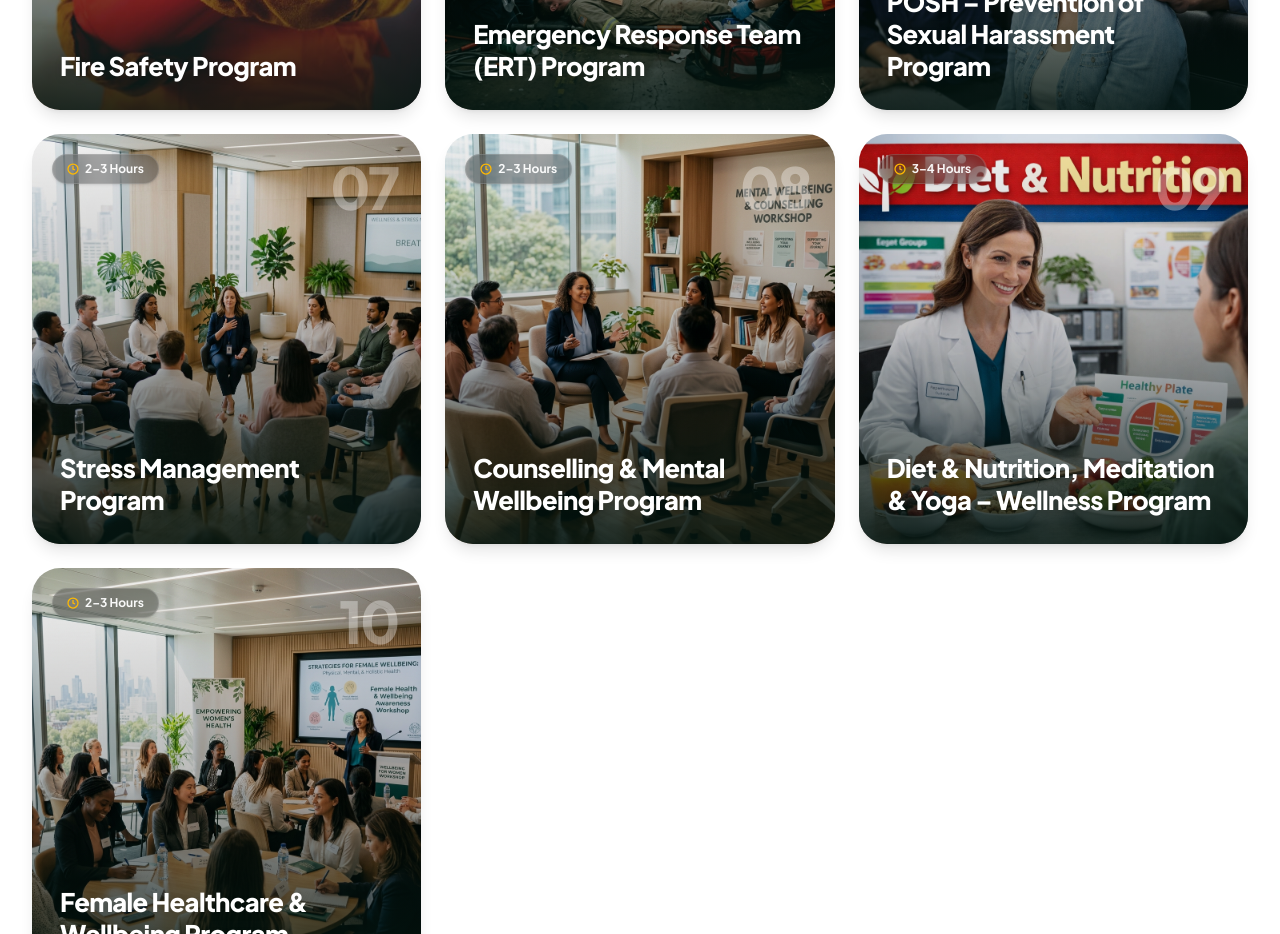
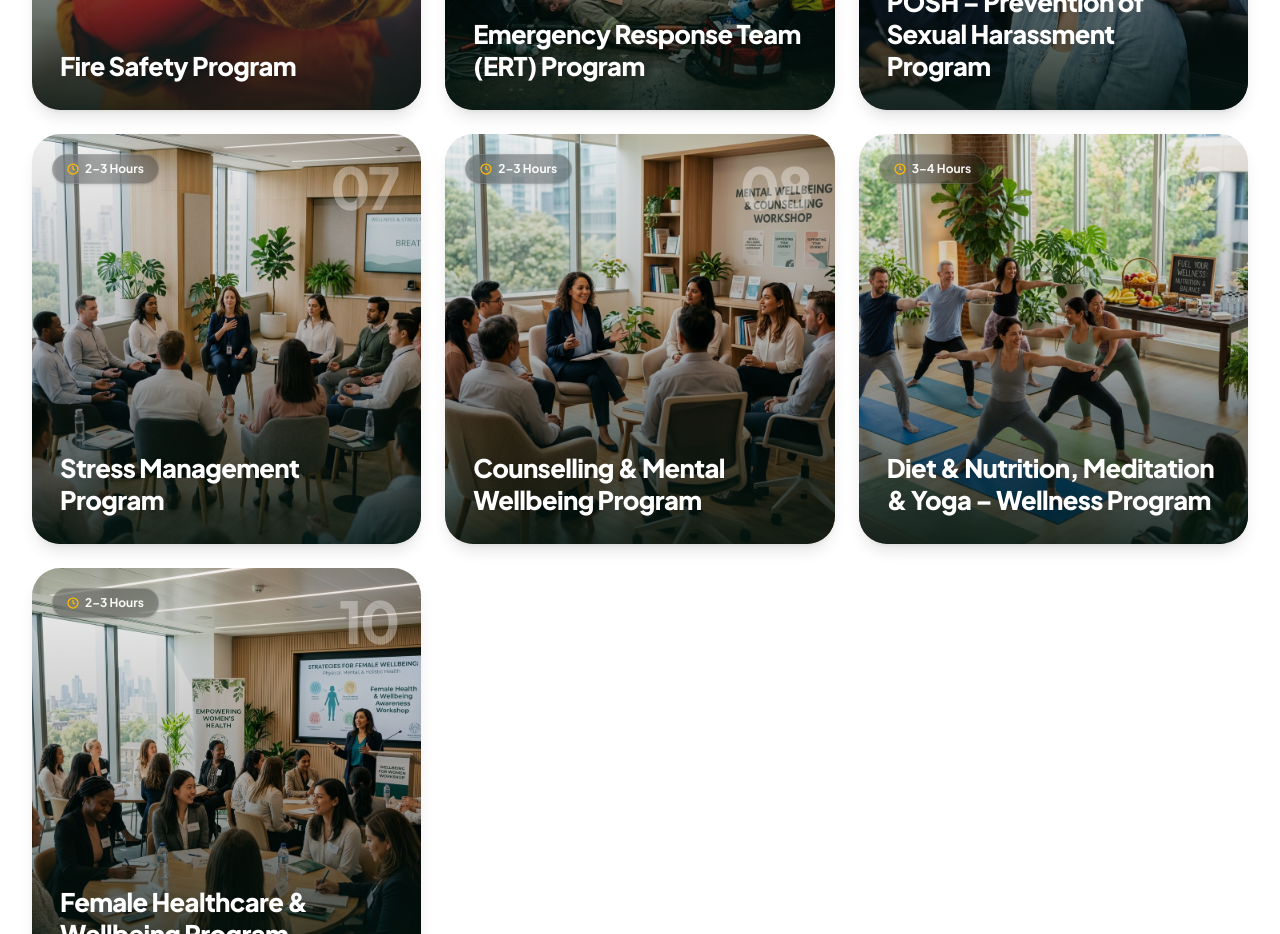
Before and after one commit to rahulpatildr72-client/ASAP-Health-Care-and-Safety, a Next.js app: page / in a window 1280 px wide. Shown: the part 2120-3054 px from the top of the page. Built offline with nearby package versions, Linux system fonts and the light colour scheme.

Commit message:
feat(courses): update POSH image and add Diet & Nutrition image as secondary showcase image

```diff
--- a/app/courses/[slug]/page.tsx
+++ b/app/courses/[slug]/page.tsx
@@ -1,5 +1,6 @@
 import type { Metadata } from "next";
 import Link from "next/link";
+import Image from "next/image";
 import { notFound } from "next/navigation";
 import CTABanner from "@/components/CTABanner";
 import ParallaxImage from "@/components/ParallaxImage";
@@ -132,6 +133,19 @@ export default async function CoursePage({ params }: Props) {
                   <p key={para.slice(0, 40)}>{para}</p>
                 ))}
               </div>
+
+              {course.secondaryImage && (
+                <div className="mt-8 overflow-hidden rounded-2xl border border-[rgba(0,0,0,0.08)] shadow-md">
+                  <div className="relative aspect-[16/9] w-full">
+                    <Image
+                      src={course.secondaryImage}
+                      alt={`${course.title} feature session`}
+                      fill
+                      className="object-cover"
+                    />
+                  </div>
+                </div>
+              )}
             </FadeIn>
 
             <FadeIn delay={0.2} className="mt-16 border-t border-[rgba(0,0,0,0.08)] pt-12">
--- a/data/courses.ts
+++ b/data/courses.ts
@@ -27,6 +27,8 @@ export type Course = {
   imageAlt: string;
   /** Local image used on the homepage card grid */
   cardImage: string;
+  /** Optional secondary showcase image displayed on the course detail page */
+  secondaryImage?: string;
 };
 
 export const CATEGORY_META: Record<CourseCategory, { label: string; icon: "shield" | "leaf" }> = {
@@ -319,9 +321,11 @@ export const COURSES: Course[] = [
     certification:
       "Participants receive a certificate of completion after successfully finishing the program.",
     icon: "apple",
-    image: "/diet-nutrition.webp",
-    imageAlt: "Diet & Nutrition, Meditation & Yoga wellness program session",
-    cardImage: "/diet-nutrition.webp",
+    image:
+      "https://images.unsplash.com/photo-1506126613408-eca07ce68773?auto=format&fit=crop&w=1200&q=80",
+    imageAlt: "Wellness program with meditation, yoga and nutrition guidance",
+    cardImage: "/wellness-program.png",
+    secondaryImage: "/diet-nutrition.webp",
   },
   {
     slug: "female-healthcare-wellbeing",
```
